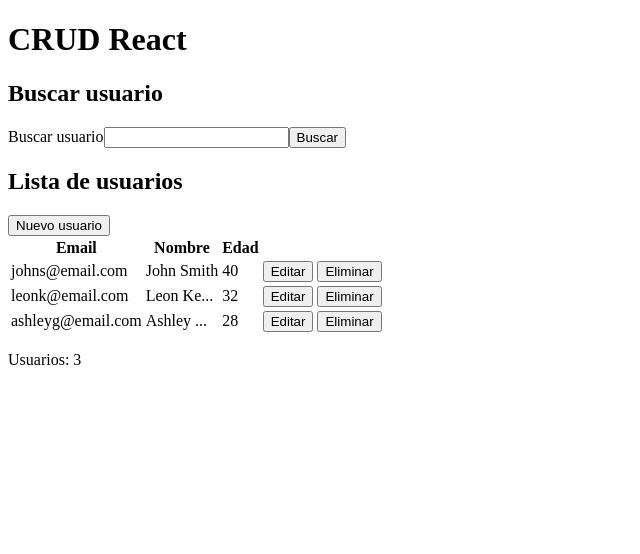
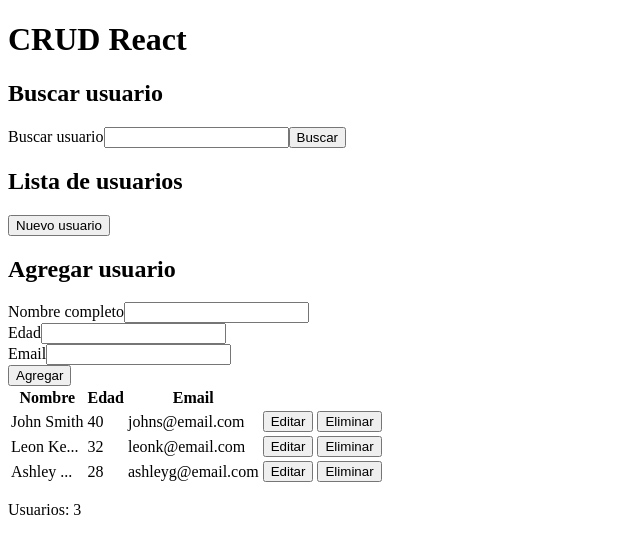
Before and after one commit to Dyrran/crud-react-dyrran, a React (Vite) app: page / in a window 1280 px wide. Shown: the top 554 px of the page, without its empty margins (0-640 px from the left). Built offline with nearby package versions, Linux system fonts and the light colour scheme.

Commit message:
feat: Agregada función de Agregar y Eliminar usuario

```diff
--- /dev/null
+++ b/src/components/AddModifyUserForm/AddModifyUserForm.jsx
@@ -0,0 +1,32 @@
+import { useState } from "react"
+
+export default function AddModifyUserForm( {onAddUser, BtnText, Title} ) {
+
+    let [newUserName, setNewUserName] = useState("")
+    let [newUserAge, setNewUserAge] = useState("")
+    let [newUserEmail, setNewUserEmail] = useState("")
+
+    // New user update content
+    let handleNewUserName = e => setNewUserName(e.target.value)
+    let handleNewUserAge = e => setNewUserAge(e.target.value)
+    let handleNewUserEmail = e => setNewUserEmail(e.target.value)
+
+    return (
+        <div>
+            <h2>{Title}</h2>
+            <span>
+                <label>Nombre completo</label>
+                <input type="text" name="newUserName" value={newUserName} onChange={handleNewUserName}/>
+            </span><br/>
+            <span>
+                <label>Edad</label>
+                <input type="number" name="newUserAge" value={newUserAge} onChange={handleNewUserAge}/>
+            </span><br/>
+            <span>
+                <label>Email</label>
+                <input type="text" name="newUserEmail" value={newUserEmail} onChange={handleNewUserEmail}/>
+            </span><br/>
+            <button onClick={() => onAddUser(newUserEmail, newUserName, newUserAge)}>{BtnText}</button>
+        </div>
+    )
+}
--- a/src/components/MainForm/LocalForm.jsx
+++ b/src/components/MainForm/LocalForm.jsx
@@ -1,4 +1,5 @@
 import { useState } from "react"
+import AddModifyUserForm from "../AddModifyUserForm/AddModifyUserForm"
 
 let initialUsers = [
     { "email": "johns@email.com", "name": "John Smith", "age": 40 },
@@ -14,6 +15,33 @@
 
     // Search textbox update content
     let handleSearch = e => setSearch(e.target.value)
+    let [newUserName, setNewUserName] = useState("")
+    let [newUserAge, setNewUserAge] = useState("")
+    let [newUserEmail, setNewUserEmail] = useState("")
+
+    // Add user to list
+    function fnAdd(email, name, age) {
+        setUsers([...users, {
+            "email": email,
+            "name": name,
+            "age": age
+            }]
+        );
+        setNewUserName("");
+        setNewUserAge("");
+        setNewUserEmail("");
+    }
+
+    // Editar elemento de la lista de usuarios.
+    function fnEdit(itemIndex) {
+
+    }
+
+    // Eliminar elemento de la lista de usuarios.
+    function fnDelete(itemEmail) {
+        const updatedUsers = users.filter(user => user.email !== itemEmail);
+        setUsers(updatedUsers);
+    }
 
     return (
         <div>
@@ -27,12 +55,19 @@
             <h2>Lista de usuarios</h2>
             <button>Nuevo usuario</button>
 
+            <AddModifyUserForm
+                onAddUser={fnAdd}
+                BtnText="Agregar"
+                Title="Agregar usuario"
+            />
+
+
             <table>
                 <thead>
                     <tr>
-                        <th>Email</th>
                         <th>Nombre</th>
                         <th>Edad</th>
+                        <th>Email</th>
                         <th></th>
                         <th></th>
                     </tr>
@@ -41,11 +76,11 @@
                     {
                         users.map((el, idx) => {
                             return (<tr key={idx}>
-                                <td>{el.email}</td>
                                 <td>{truncateText(el.name, maxNameLength)}</td>
                                 <td>{el.age}</td>
-                                <td><button>Editar</button></td>
-                                <td><button>Eliminar</button></td>
+                                <td>{el.email}</td>
+                                <td><button onClick={fnEdit(idx)}>Editar</button></td>
+                                <td><button onClick={() => fnDelete(el.email)}>Eliminar</button></td>
                             </tr>)
                         })
                     }
@@ -53,7 +88,7 @@
             </table>
 
             <span>
-                <p>Usuarios: {Object.keys(initialUsers).length}</p>
+                <p>Usuarios: {Object.keys(users).length}</p>
             </span>
         </div>
     )
```
